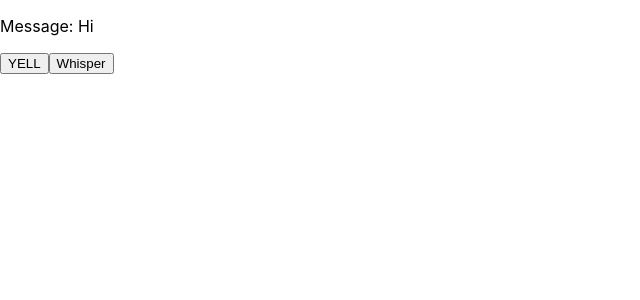
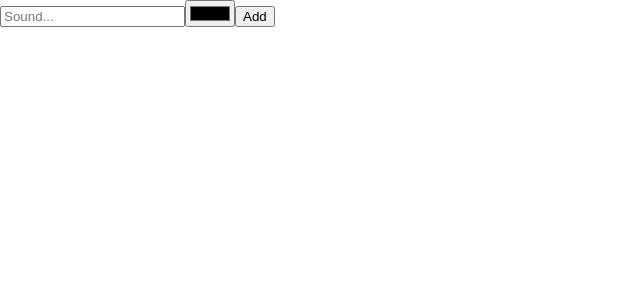
Before and after one commit to sitaramsandeep/react-hooks, a React (Create React App) app: page / in a window 1280 px wide. Shown: the top 300 px of the page, without its empty margins (0-640 px from the left). Built offline with nearby package versions, Linux system fonts and the light colour scheme.

Commit message:
managing form inputs with useRef

```diff
--- a/src/App.js
+++ b/src/App.js
@@ -1,35 +1,26 @@
-import { useReducer } from 'react';
+import { useReducer, useRef } from 'react';
 import './App.css';
 
-const initialState = {
-  message: "Hi"
-}
+function App() {
+  const sound = useRef();
+  const color = useRef();
 
-function reducer(state, action) {
-  switch(action.type) {
-    case "yell":
-      return {
-        message: `HEY!`
-      }
-    case "whisper":
-      return {
-        message: `excuse me`
-      }
+  const submit = (e) => {
+    e.preventDefault();
+    const soundVal = sound.current.value;
+    const colorVal = color.current.value;
+
+    alert(`${soundVal} sounds like ${colorVal}`)
+    sound.current.value = "";
+    color.current.value = "";
   }
 
-}
-
-function App() {
-  const [state, dispatch] = useReducer(
-    reducer,
-    initialState
-  )
   return (
-    <>
-      <p>Message: {state.message}</p>
-      <button onClick={() => dispatch({type:"yell"})}>YELL</button>
-      <button onClick={() => dispatch({type:"whisper"})}>Whisper</button>
-    </>
+    <form onSubmit={submit}>
+      <input ref={sound} type="text" placeholder="Sound..."/>
+      <input ref={color} type="color"/>
+      <button>Add</button>
+    </form>
   )
 }
 
```
